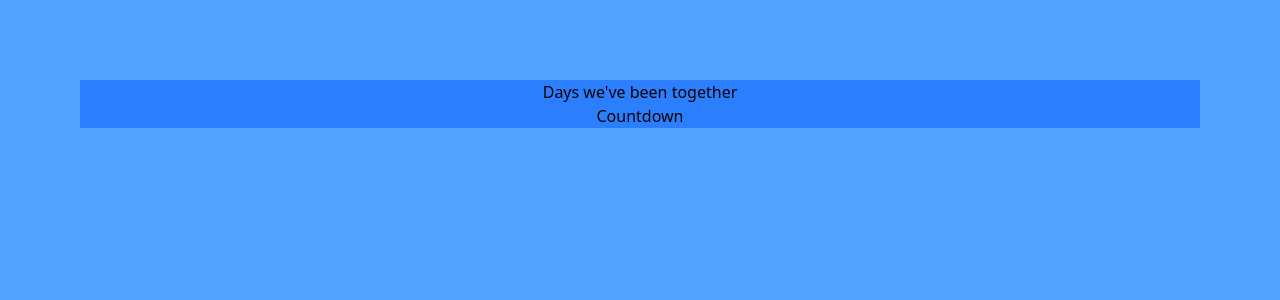
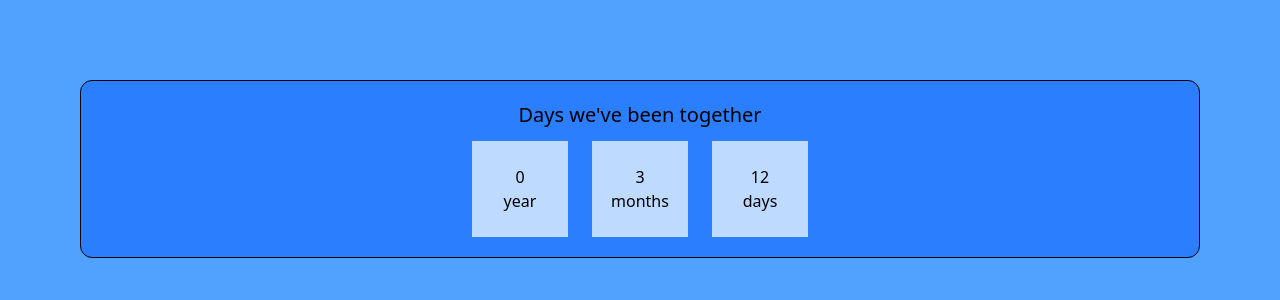
Before and after one commit to NE1NN/us, a React (Vite) app: page / in a window 1280 px wide. Shown: the top 300 px of the page. Built offline with nearby package versions, Linux system fonts and the light colour scheme.

Commit message:
create days we've been tgt

```diff
--- a/src/pages/Home/Countdown.tsx
+++ b/src/pages/Home/Countdown.tsx
@@ -1,3 +1,18 @@
 export default function Countdown() {
-  return <div>Countdown</div>;
+  const countdownTimer = {
+    year: 0,
+    months: 3,
+    days: 12,
+  };
+
+  return (
+    <div className="flex gap-6">
+      {Object.entries(countdownTimer).map(([key, values]) => (
+        <div className="flex flex-col bg-blue-200 items-center w-24 h-24 justify-center">
+          <div>{values}</div>
+          <div>{key}</div>
+        </div>
+      ))}
+    </div>
+  );
 }
--- a/src/pages/Home/Home.tsx
+++ b/src/pages/Home/Home.tsx
@@ -3,8 +3,8 @@ import Countdown from "./Countdown";
 export default function Home() {
   return (
     <div className="bg-blue-400 h-screen p-20">
-      <div className="bg-blue-500 mx-auto flex flex-col items-center justify-center">
-        <div>Days we've been together</div>
+      <div className="bg-blue-500 mx-auto flex flex-col items-center justify-center py-5 gap-3 border rounded-xl">
+        <div className="text-xl">Days we've been together</div>
         <Countdown />
       </div>
     </div>
```
